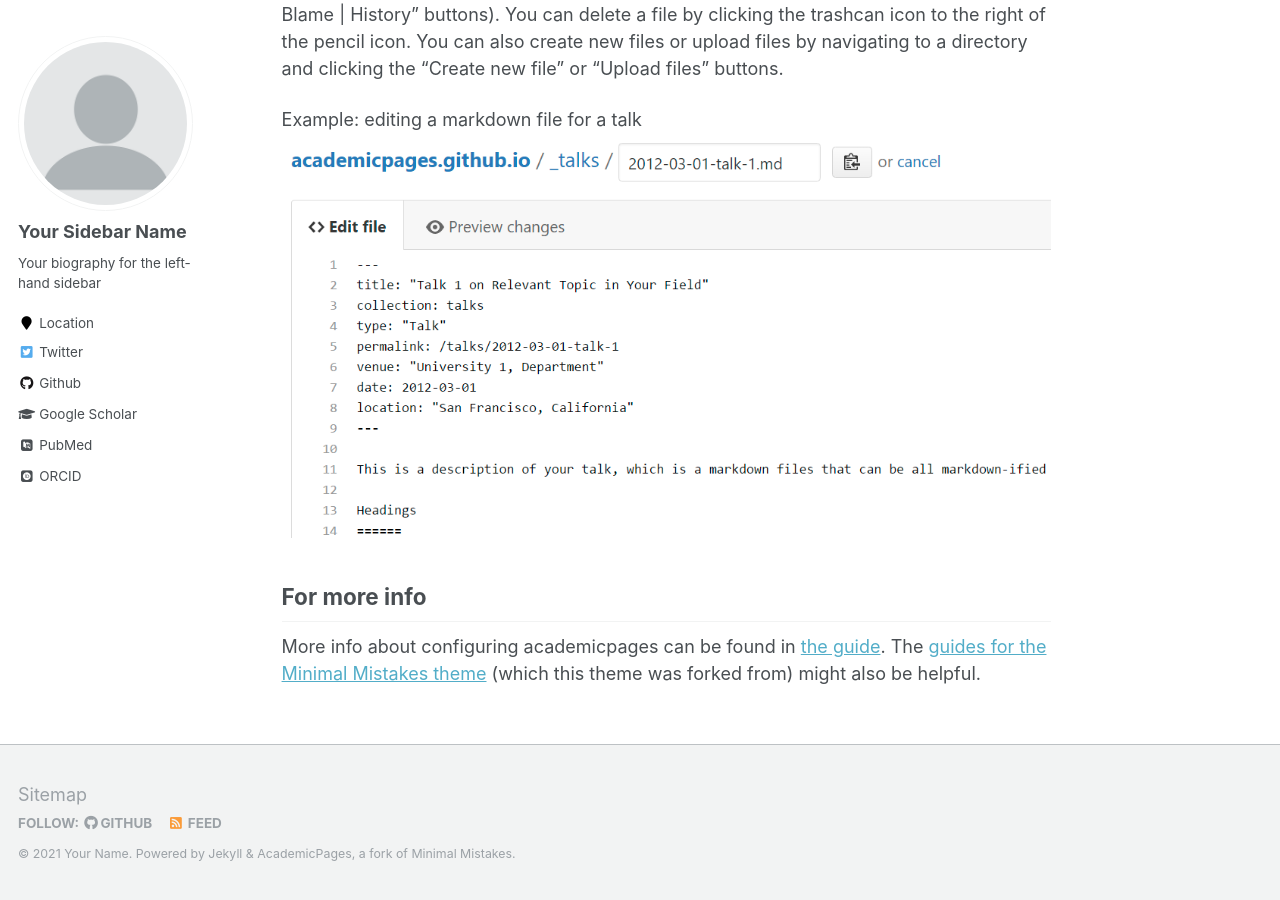
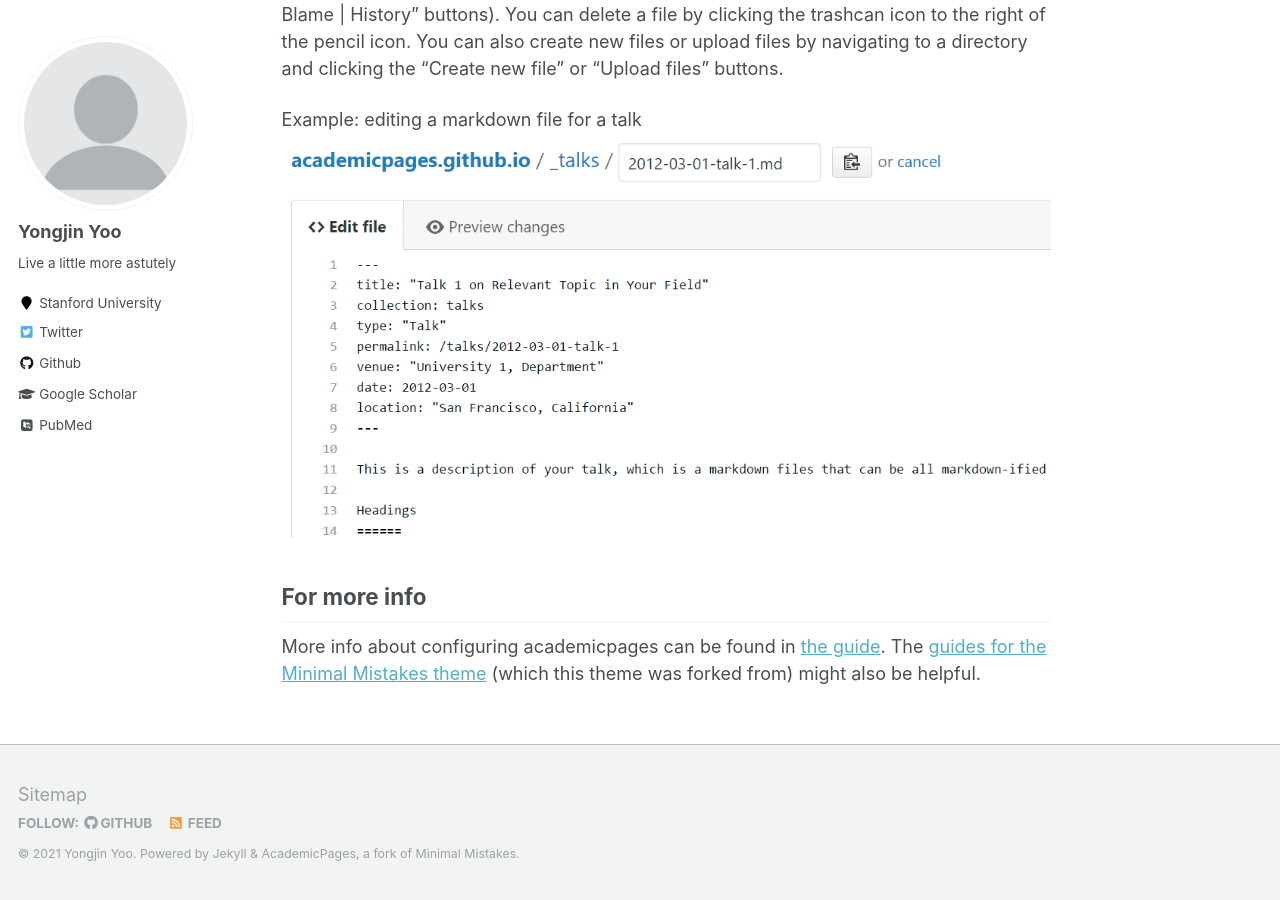
Before and after one commit to yongjinyoo/yongjinyoo.github.io, a Jekyll site: the page built from _pages/about.md, in a window 1280 px wide and 900 px high, scrolled down 2463 px. Built offline with Jekyll 4.4.1, drawn with Linux system fonts in a browser that asks for light colours; some web fonts are replaced; some of the changed text lies outside the part shown.

Commit message:
Update _config.yml

```diff
--- a/_config.yml
+++ b/_config.yml
@@ -7,13 +7,13 @@
 
 # Site Settings
 locale                   : "en-US"
-title                    : "Your Name / Site Title"
+title                    : "Yongjin Yoo"
 title_separator          : "-"
-name                     : &name "Your Name"
+name                     : &name "Yongjin Yoo"
 description              : &description "personal description"
-url                      : https://academicpages.github.io # the base hostname & protocol for your site e.g. "https://mmistakes.github.io"
+url                      : https://yongjinyoo.github.io # the base hostname & protocol for your site e.g. "https://mmistakes.github.io"
 baseurl                  : "" # the subpath of your site, e.g. "/blog"
-repository               : "academicpages/academicpages.github.io"
+repository               : "yongjinyoo/yongjinyoo.github.io"
 teaser                   :  # filename of teaser fallback teaser image placed in /images/, .e.g. "500x300.png"
 breadcrumbs              : false # true, false (default)
 words_per_minute         : 160
@@ -80,13 +80,13 @@ analytics:
 
 # Site Author
 author:
-  name             : "Your Sidebar Name"
+  name             : "Yongjin Yoo"
   avatar           : "profile.png"
-  bio              : "Your biography for the left-hand sidebar"
-  location         : "Location"
+  bio              : "Live a little more astutely"
+  location         : "Stanford University"
   employer         :
-  pubmed           : "https://www.ncbi.nlm.nih.gov/pubmed/?term=john+snow"
-  googlescholar    : "http://yourfullgooglescholarurl.com"
+  pubmed           : "https://pubmed.ncbi.nlm.nih.gov/?term=Yoo+Y&cauthor_id=31300657"
+  googlescholar    : "https://scholar.google.com/citations?user=QSvHyfoAAAAJ&hl=en"
   email            :
   researchgate     :  # example: "https://www.researchgate.net/profile/yourprofile"
   uri              :
@@ -96,20 +96,20 @@ author:
   flickr           :
   facebook         :
   foursquare       :
-  github           : "academicpages"
+  github           : "yongjinyoo"
   google_plus      :
   keybase          :
   instagram        :
   impactstory      : #"https://profiles.impactstory.org/u/xxxx-xxxx-xxxx-xxxx"
   lastfm           :
   linkedin         :
-  orcid            : "http://orcid.org/yourorcidurl"
+  orcid            :
   pinterest        :
   soundcloud       :
   stackoverflow    : # http://stackoverflow.com/users/123456/username
   steam            :
   tumblr           :
-  twitter          : "replacethistwitterhandle"
+  twitter          : "yongjinyoo"
   vine             :
   weibo            :
   xing             :
```
